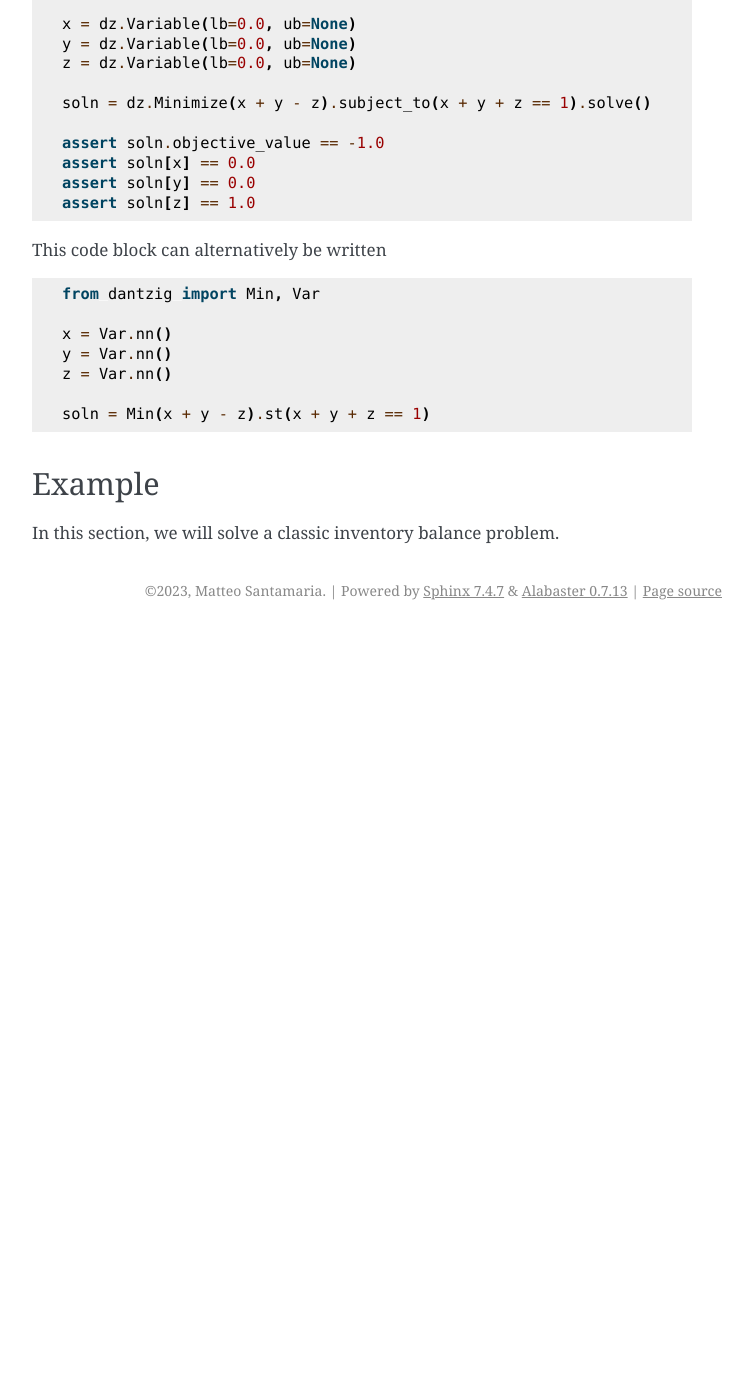
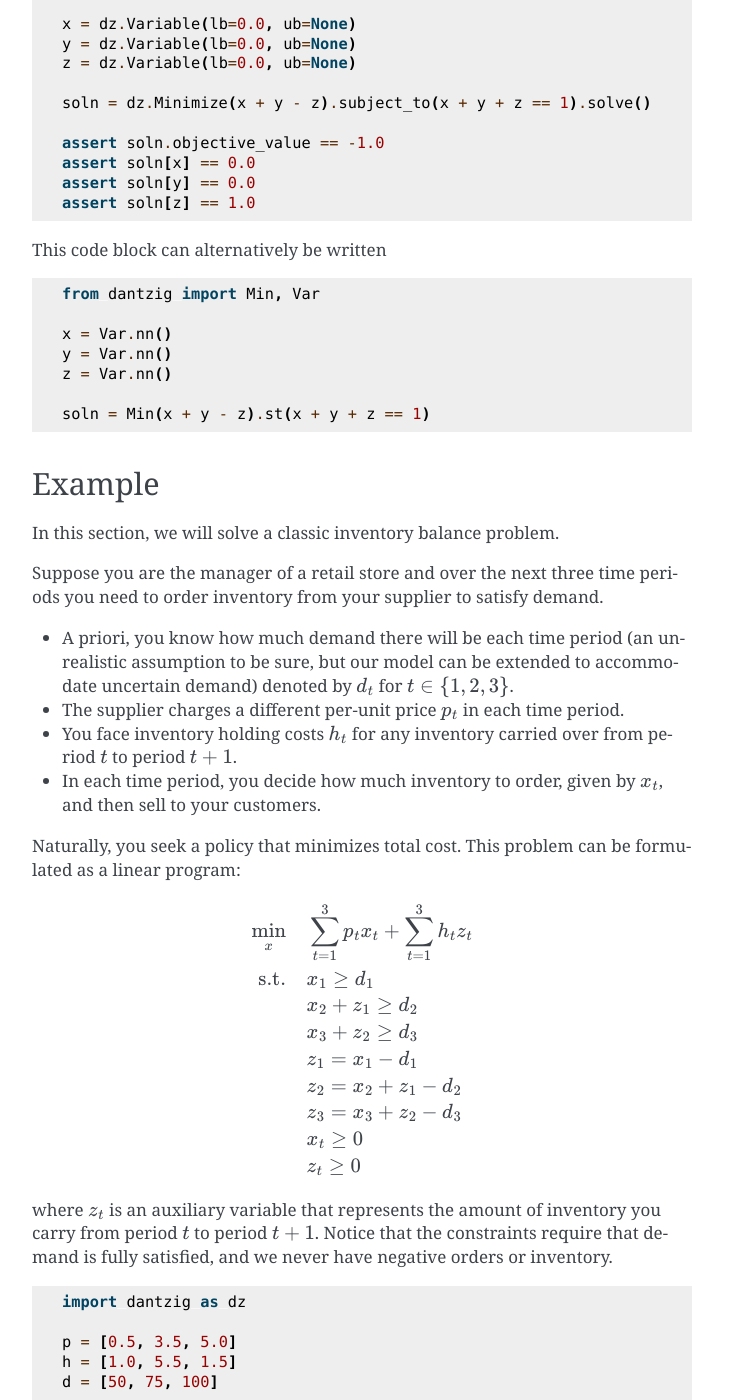
Before and after one commit to matteosantama/dantzig, a Sphinx documentation site: the page built from docs/source/quick_start.rst, in a window 1280 px wide and 1400 px high, scrolled down 485 px. Shown: the whole window, without its empty margins (388-1141 px from the left). Built offline with Sphinx 7.4.7, drawn with Linux system fonts in a browser that asks for light colours; before the commit the page ends 1115 px from its top, so only the background shows below that; some of the changed text lies outside the part shown.

Commit message:
Add inventory balance example (#24)

```diff
--- a/docs/source/quick_start.rst
+++ b/docs/source/quick_start.rst
@@ -50,3 +50,71 @@ Example
 -------
 
 In this section, we will solve a classic inventory balance problem.
+
+Suppose you are the manager of a retail store and over the next three time periods you need to order inventory from your supplier to satisfy demand.
+
+- A priori, you know how much demand there will be each time period (an unrealistic assumption to be sure, but our model can be extended to accommodate uncertain demand) denoted by :math:`d_t` for :math:`t \in \{1, 2, 3\}`.
+- The supplier charges a different per-unit price :math:`p_t` in each time period.
+- You face inventory holding costs :math:`h_t` for any inventory carried over from period :math:`t` to period :math:`t + 1`.
+- In each time period, you decide how much inventory to order, given by :math:`x_t`, and then sell to your customers.
+
+Naturally, you seek a policy that minimizes total cost. This problem can be formulated as a linear program:
+
+.. math::
+
+    \begin{align*}
+    \min_x \quad & \sum_{t = 1}^3 p_t x_t + \sum_{t = 1}^3 h_t z_t \\
+    \text{s.t.} \quad & x_1 \geq d_1 \\
+    & x_2 + z_1 \geq d_2 \\
+    & x_3 + z_2 \geq d_3 \\
+    & z_1 = x_1 - d_1 \\
+    & z_2 = x_2 + z_1 - d_2 \\
+    & z_3 = x_3 + z_2 - d_3 \\
+    & x_t \geq 0 \\
+    & z_t \geq 0
+    \end{align*}
+
+where :math:`z_t` is an auxiliary variable that represents the amount of inventory you carry from period :math:`t` to period :math:`t + 1`. Notice that the constraints require that demand is fully satisfied, and we never have negative orders or inventory.
+
+.. code-block:: python
+
+    import dantzig as dz
+
+    p = [0.5, 3.5, 5.0]
+    h = [1.0, 5.5, 1.5]
+    d = [50, 75, 100]
+
+    d_1, d_2, d_3 = d
+
+    x_1 = dz.Var.nn()
+    x_2 = dz.Var.nn()
+    x_3 = dz.Var.nn()
+    x = [x_1, x_2, x_3]
+
+    z_1 = dz.Var.nn()
+    z_2 = dz.Var.nn()
+    z_3 = dz.Var.nn()
+    z = [z_1, z_2, z_3]
+
+    purchase_cost = sum(p_t * x_t for p_t, x_t in zip(p, x))
+    inventory_holding_cost = sum(h_t * z_t for h_t, z_t in zip(h, z))
+    total_cost = purchase_cost + inventory_holding_cost
+
+    problem = dz.Minimize(total_cost).subject_to(
+        [
+            x_1 >= d_1,
+            x_2 + z_1 >= d_2,
+            x_3 + z_2 >= d_3,
+            z_1 == x_1 - d_1,
+            z_2 == x_2 + z_1 - d_2,
+            z_3 == x_3 + z_2 - d_3,
+        ]
+    )
+    soln = problem.solve()
+
+    assert soln.objective_value == 637.5
+    assert soln[x_1] == 125.0
+    assert soln[x_2] == 0.0
+    assert soln[x_3] == 100.0
+
+The optimal policy is apparently to place orders only in periods one and three.
```
